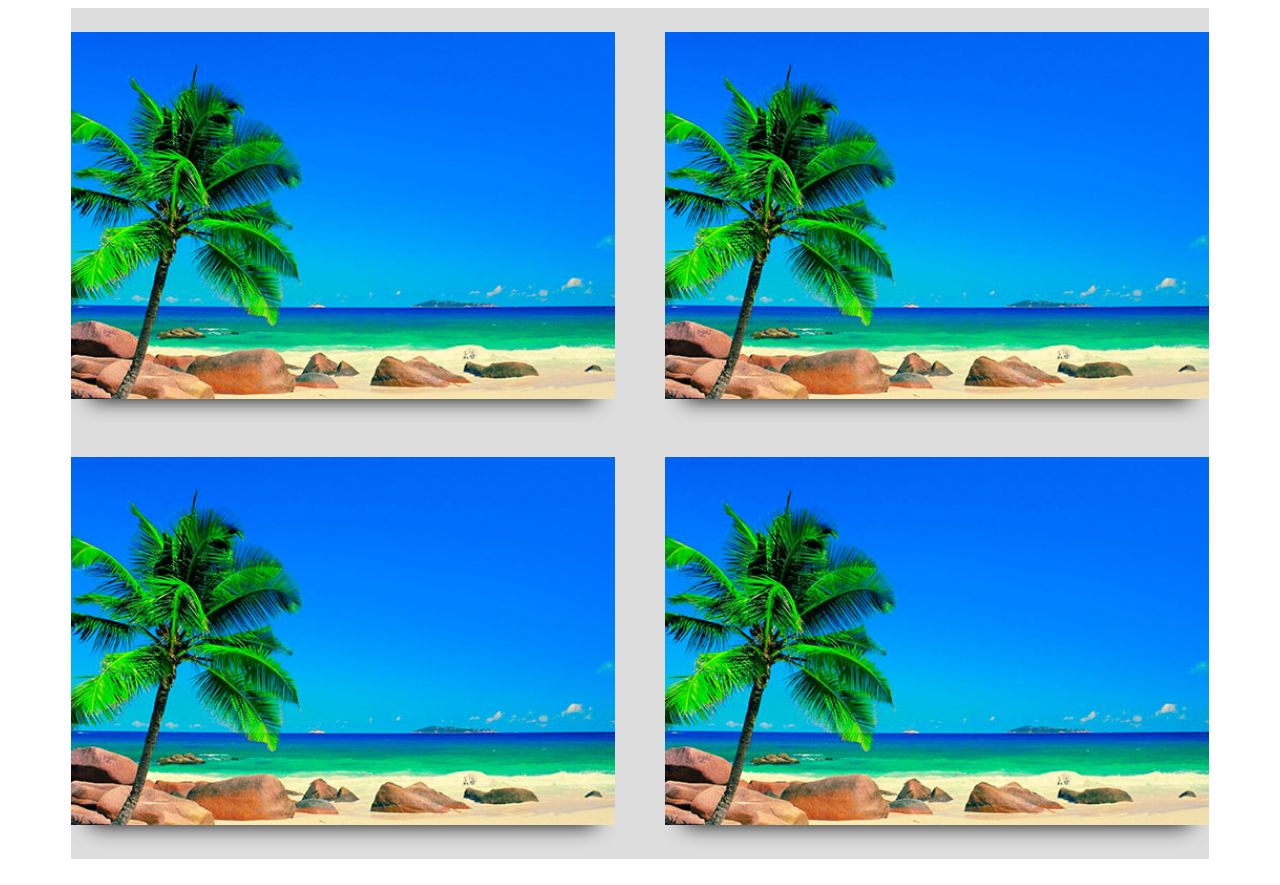
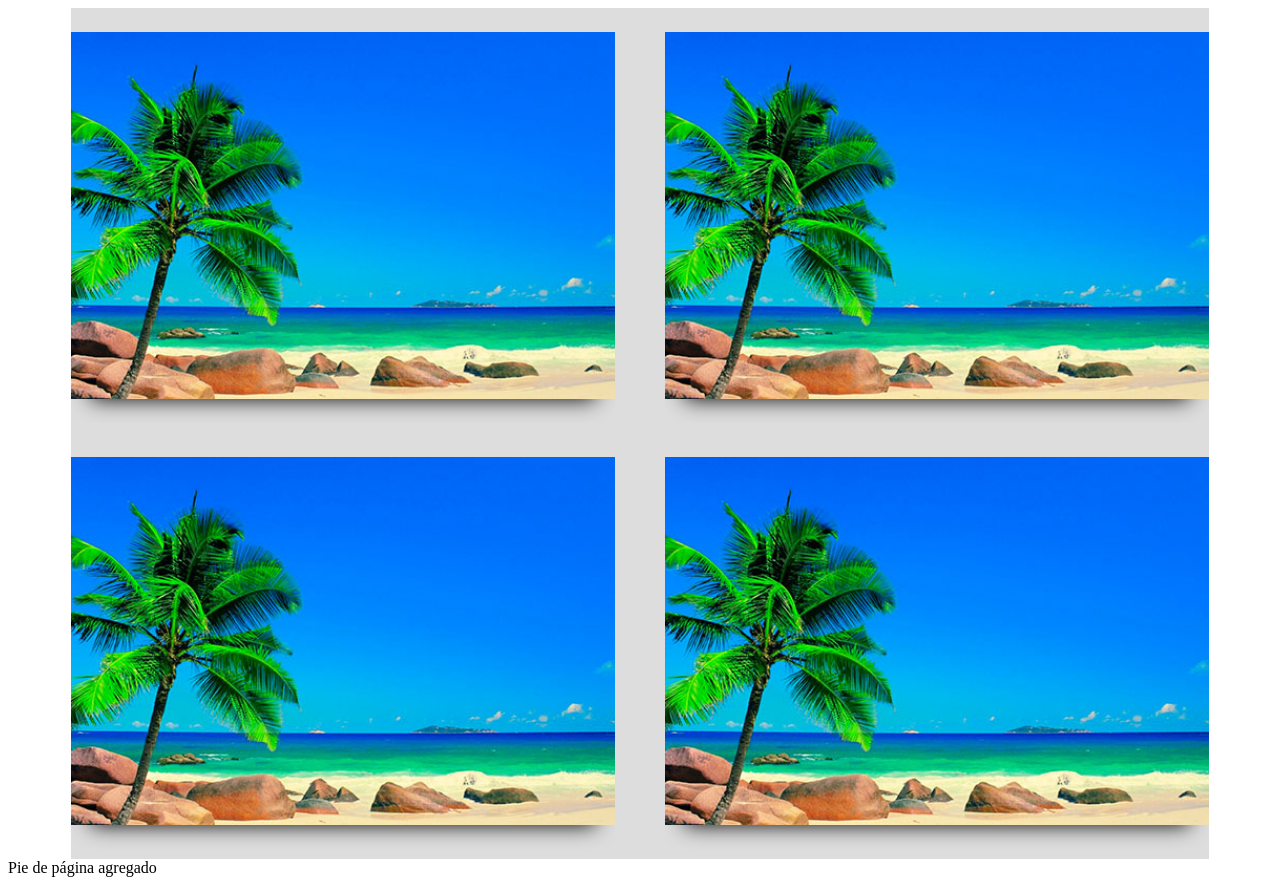
Before and after one commit to RuValdemar/dise-o-portafolio, a plain HTML site: page index.html in a window 1280 px wide. Drawn offline with Linux system fonts and the light colour scheme.

Commit message:
Agregamos footer

```diff
--- a/index.html
+++ b/index.html
@@ -71,5 +71,7 @@
 
     </div>
 
+    <div class="footer">Pie de página agregado</div>
+
 </body>
 </html>
```
